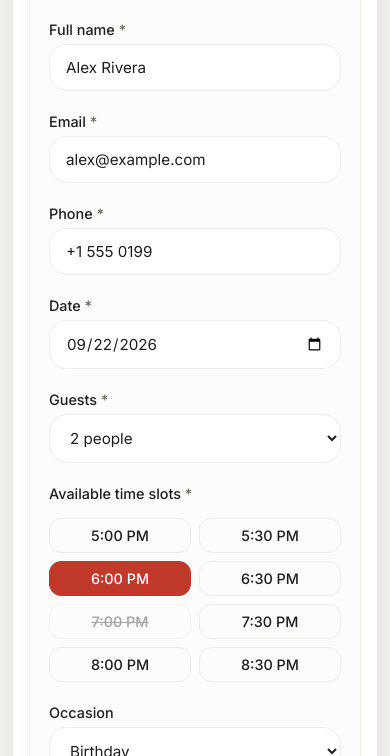
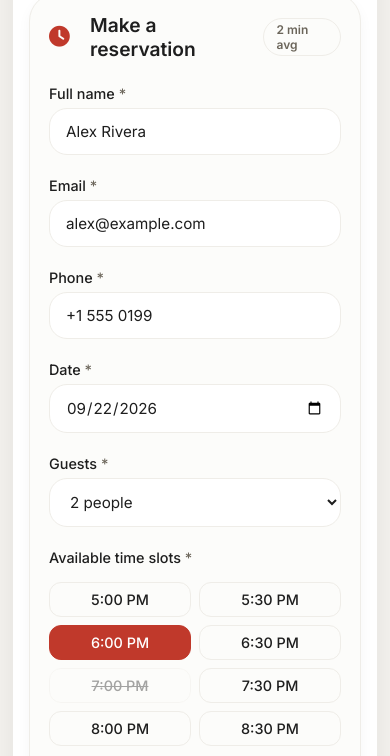
Before and after one commit to ashen-boop/Reservation-App-2, a plain HTML site: page index.html in a window 390 px wide. Shown: the part 267-1023 px from the top of the page. Drawn offline with Linux system fonts and the light colour scheme.

Commit message:
Update index.html

```diff
--- a/index.html
+++ b/index.html
@@ -1,4 +1,3 @@
-
 <!DOCTYPE html>
 <html lang="en">
 <head>
@@ -89,7 +88,7 @@
       background: var(--surface);
       border-radius: 40px;
       box-shadow: var(--shadow);
-     padding: 6rem 2.5rem 2rem 2.5rem;
+     padding: 6rem 2.5rem 2rem 2.9rem;
       transition: var(--transition);
       position: relative;
       overflow: visible;
@@ -786,7 +785,7 @@
 
     @media (max-width: 820px) {
       body { padding: 0.8rem; }
-      .app-container { padding: 1.2rem; border-radius: 24px; }
+      .app-container { padding: 5.5rem 1.2rem 1.2rem 1.2rem; border-radius: 24px; }
       .grid-2col, .grid-3col { grid-template-columns: 1fr; gap: 1.2rem; }
       .grid-4col { grid-template-columns: 1fr 1fr; }
       .form-row { flex-direction: column; gap: 0; }
@@ -801,7 +800,7 @@
     }
 
     @media (max-width: 480px) {
-      .app-container { padding: 1rem; border-radius: 20px; }
+        .app-container { padding: 5rem 1rem 1rem 1rem; border-radius: 20px; }
       .brand-header { flex-direction: column; align-items: stretch; gap: 0.8rem; }
       .header-actions { width: 100%; justify-content: space-between; }
       .brand h1 { font-size: 1.3rem; }
```
